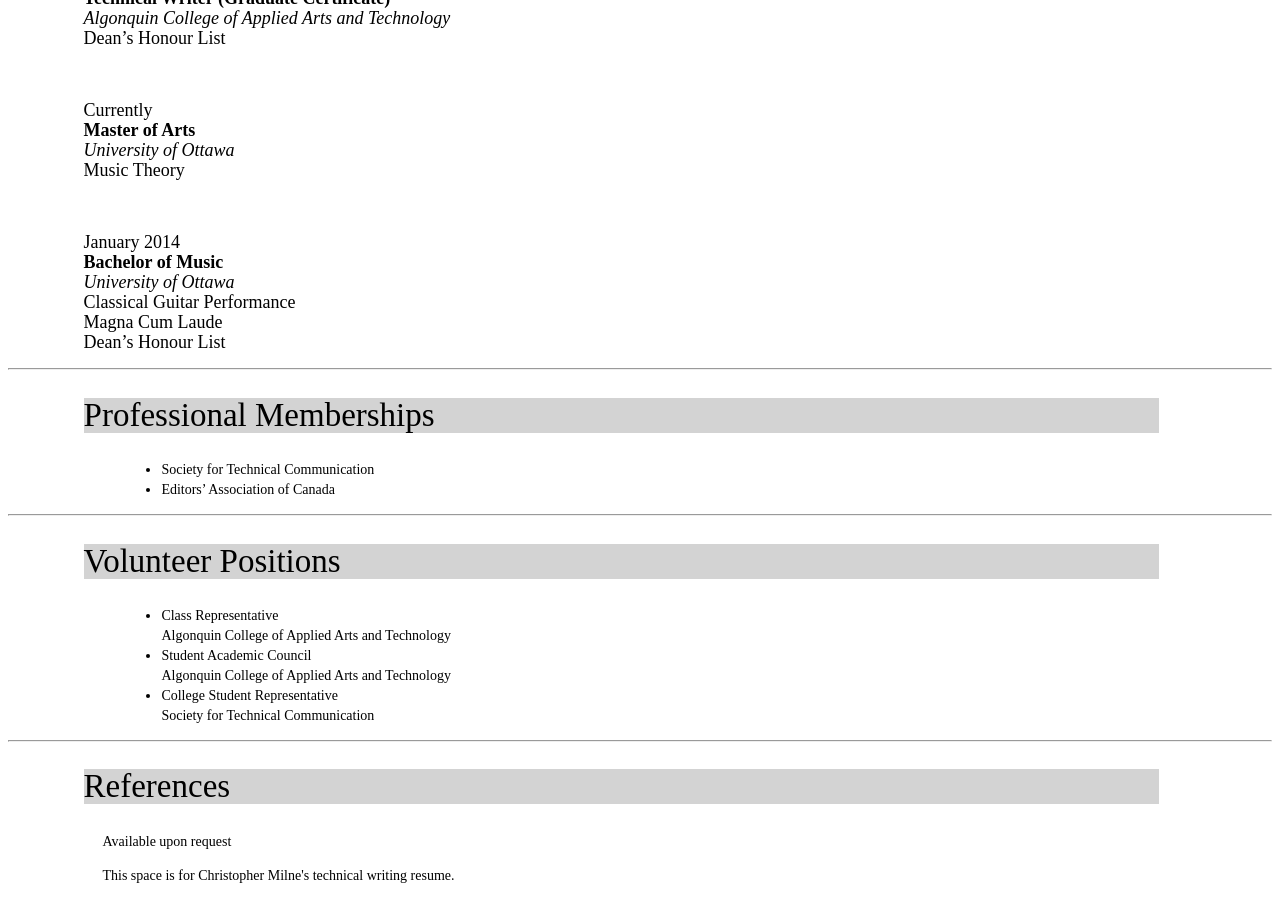
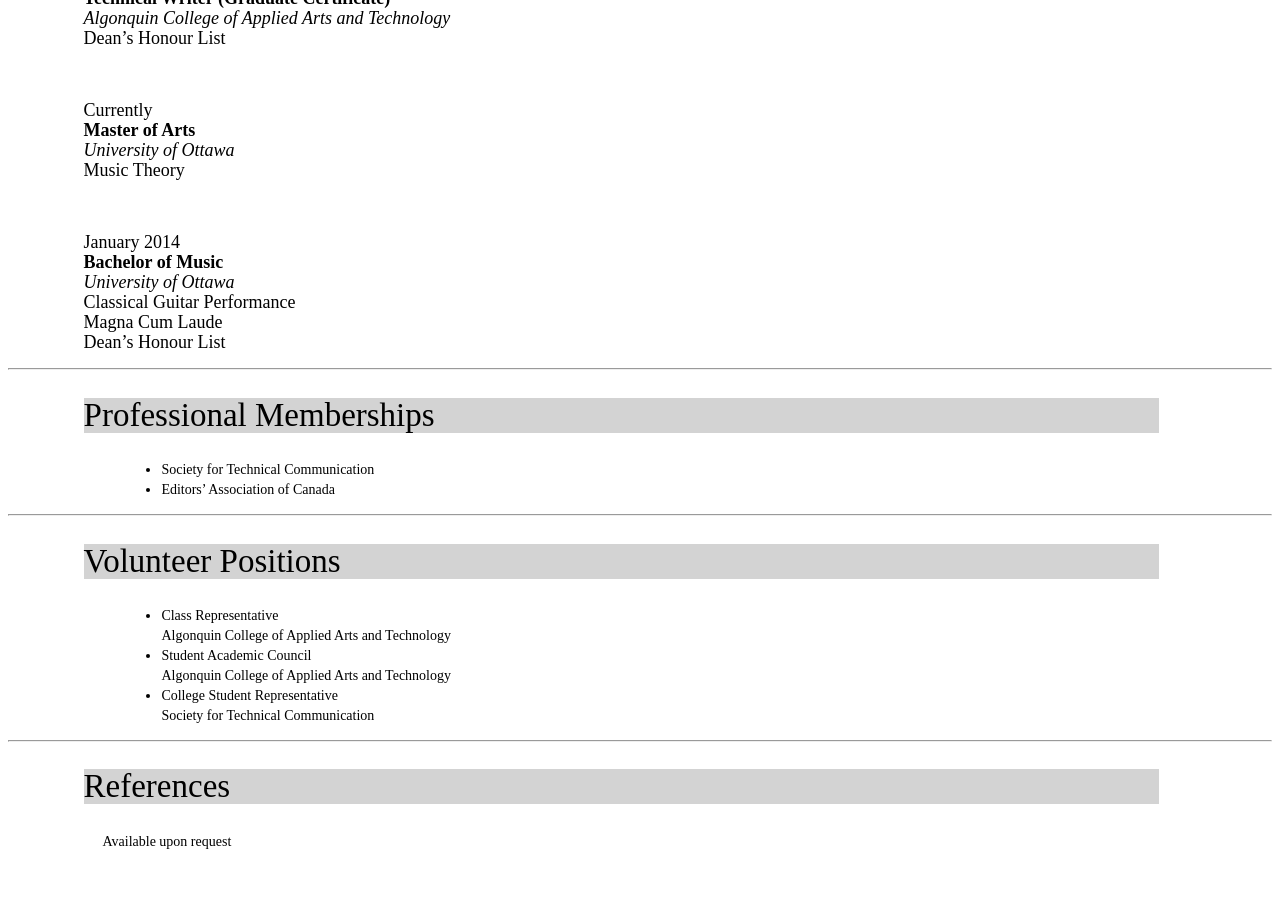
Before and after one commit to chris-milne/chris-milne.github.io, a Jekyll site: the page built from index.html, in a window 1280 px wide and 900 px high, scrolled down 1850 px. Built offline with Jekyll 4.4.1, drawn with Linux system fonts in a browser that asks for light colours; after the commit the page ends 2716 px from its top, so only the background shows below that.

Commit message:
Update index.html

```diff
--- a/index.html
+++ b/index.html
@@ -187,10 +187,7 @@
 
     <div class="footer-col-wrapper">
 
-      <div class="footer-col footer-col-3">
-        <p>This space is for Christopher Milne's technical writing resume.
-</p>
-      </div>
+
     </div>
 
   </div>
```
